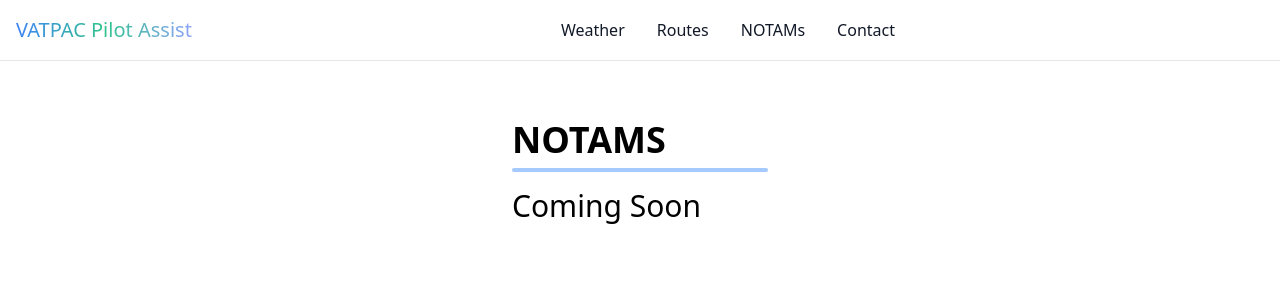
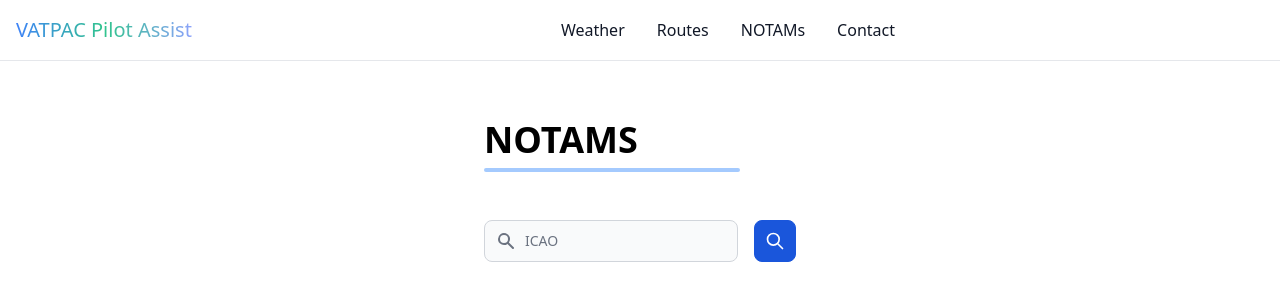
Before and after one commit to chrisg06/pilot-assist, a Vue app: page /notams in a window 1280 px wide. Shown: the top 300 px of the page. Built offline with nearby package versions, Linux system fonts and the light colour scheme.

Commit message:
basic notams working

```diff
--- a/src/views/notam.vue
+++ b/src/views/notam.vue
@@ -1,6 +1,47 @@
 <script setup lang="ts">
+import 'flowbite'
+import { onMounted } from 'vue'
+import { initFlowbite } from 'flowbite'
 import navbar from '../components/navbar.vue'
+import type { Notam } from '../types'
+onMounted(() => {
+  initFlowbite()
+})
 </script>
+<script lang="ts">
+const baseURL = 'https://api.chrisgardiner.org'
+
+export default {
+  props: {
+    msg: String
+  },
+  data() {
+    return {
+      notams: [] as Notam[],
+      icao: '',
+      loading: true,
+    }
+  },
+  methods: {
+    fetchData() {
+      fetch(`${baseURL}/notam/${this.icao}`, {
+        method: 'GET'
+      })
+        .then((response) => {
+          response.json().then((data) => {
+            console.log(data)
+            this.notams = data.notams
+            this.loading = false
+          })
+        })
+        .catch((err) => {
+          console.error(err)
+        })
+    }
+  }
+}
+</script>
+
 
 <template>
     <navbar></navbar>
@@ -9,8 +50,91 @@ import navbar from '../components/navbar.vue'
         <h1>
           <h5 class="mb-2 text-4xl font-bold">NOTAMS</h5>
           <div class="h-1 w-64 bg-blue-300 rounded"></div>
-          <p class="mt-4 text-3xl">Coming Soon</p>
         </h1>
+
+        <form class="flex flex-col mt-12" @submit.enter.prevent>
+          <div class="flex items-center">
+            <div class="relative w-full mr-2">
+              <div class="absolute inset-y-0 left-0 flex items-center pl-3 pointer-events-none">
+                <svg
+                  aria-hidden="true"
+                  class="w-5 h-5 text-gray-500 dark:text-gray-400"
+                  fill="currentColor"
+                  viewBox="0 0 20 20"
+                  xmlns="http://www.w3.org/2000/svg"
+                >
+                  <path
+                    fill-rule="evenodd"
+                    d="M8 4a4 4 0 100 8 4 4 0 000-8zM2 8a6 6 0 1110.89 3.476l4.817 4.817a1 1 0 01-1.414 1.414l-4.816-4.816A6 6 0 012 8z"
+                    clip-rule="evenodd"
+                  ></path>
+                </svg>
+              </div>
+              <input
+                @keyup.enter="fetchData"
+                type="text"
+                v-model="icao"
+                class="bg-gray-50 border border-gray-300 text-gray-900 text-sm rounded-lg focus:ring-blue-500 focus:border-blue-500 block w-full pl-10 p-2.5 dark:bg-gray-700 dark:border-gray-600 dark:placeholder-gray-400 dark:text-white dark:focus:ring-blue-500 dark:focus:border-blue-500"
+                placeholder="ICAO"
+              />
+            </div>
+            <button
+              @click="fetchData"
+              type="button"
+              class="p-2.5 ml-2 text-sm font-medium text-white bg-blue-700 rounded-lg border border-blue-700 hover:bg-blue-800 focus:ring-4 focus:outline-none focus:ring-blue-300 dark:bg-blue-600 dark:hover:bg-blue-700 dark:focus:ring-blue-800"
+            >
+              <svg
+                class="w-5 h-5"
+                fill="none"
+                stroke="currentColor"
+                viewBox="0 0 24 24"
+                xmlns="http://www.w3.org/2000/svg"
+              >
+                <path
+                  stroke-linecap="round"
+                  stroke-linejoin="round"
+                  stroke-width="2"
+                  d="M21 21l-6-6m2-5a7 7 0 11-14 0 7 7 0 0114 0z"
+                ></path>
+              </svg>
+              <span class="sr-only">Search</span>
+            </button>
+          </div>
+          <ul v-if="!loading" class="my-4 space-y-3">
+            <li v-for="notam in notams">
+              <div class="flex-grow border border-blue-300 overflow-hidden shadow-md rounded-lg">
+                <div class="px-4 py-2 mx-auto">
+                  <div class="flex flex-row">
+                    <div class="px-5 ml-5">
+                      <h3 class="py-3 text-sm font-medium text-gray-500 truncate">Number</h3>
+                      <p class="px-4 mx-auto">{{ notam.number }}</p>
+                    </div>
+                    <div class="px-5 mx-auto" v-if="notam.schedule">
+                      <h3 class="py-3 text-sm font-medium text-gray-500 truncate">Schedule</h3>
+                      <p class="px-4 mx-auto">{{ notam.schedule }}</p>
+                    </div>
+                  </div>
+                  <div class="py-5">
+                    <h3 class="text-sm font-medium text-gray-500 truncate">Body</h3>
+                    <p class="mt-1 text-md font-medium text-gray-900 mx-auto">{{ notam.body}}</p>
+                  </div>
+                  <div class="flex flex-row">
+                    <div class="px-2 pb-3">
+                      <h3 class="text-sm font-medium text-gray-500 truncate">Start</h3>
+                      <p class="px-4 mx-auto">{{ notam.start }}</p>
+                    </div>
+                    <div class="px-2" >
+                      <h3 class="text-sm font-medium text-gray-500 truncate">End</h3>
+                      <p class="px-4 mx-auto">{{ notam.end }}</p>
+                    </div>
+                  </div>
+
+
+                </div>
+              </div>
+            </li>
+          </ul>
+        </form>
       </div>
     </main>
-</template>
+  </template>
```
Also changed, not shown: src/types.ts (+12 -0 lines).
